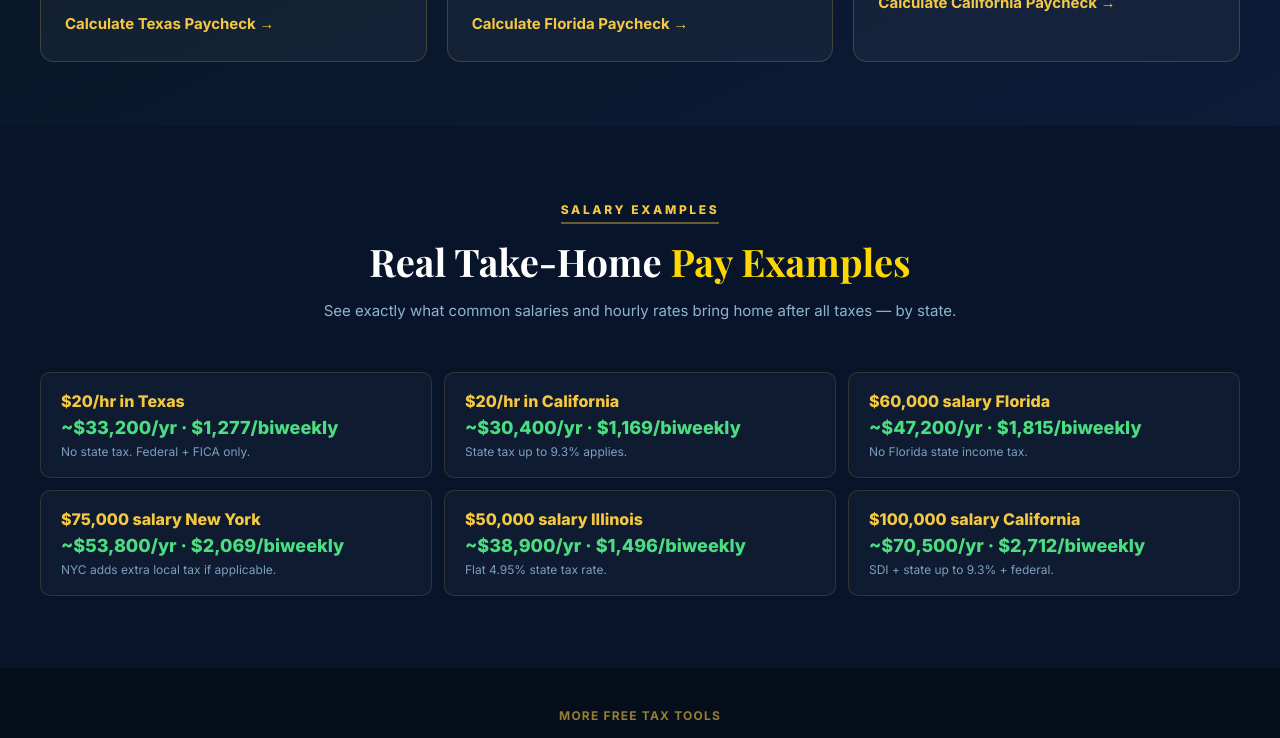
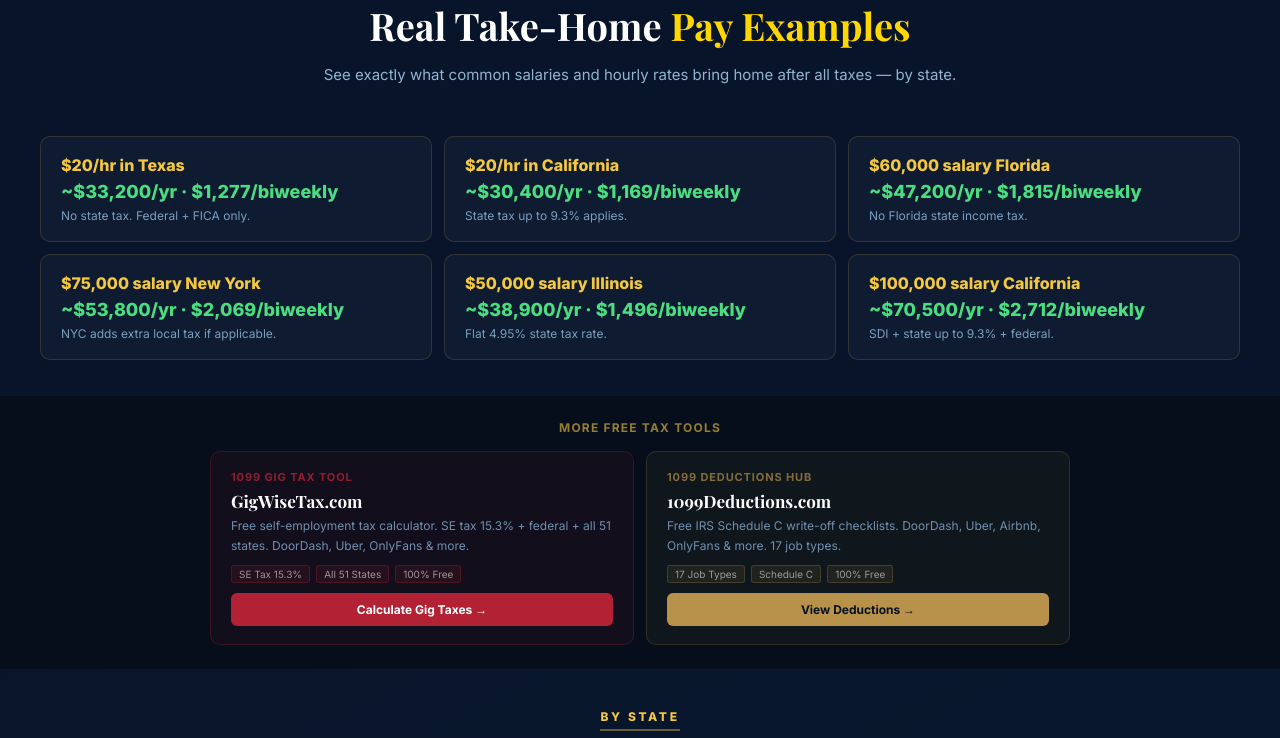
Before and after one commit to devqrcraft-ui/privatepaycheck, a Next.js app: page / in a window 1280 px wide. Shown: the part 3261-3999 px from the top of the page. Built offline with nearby package versions, Linux system fonts and the light colour scheme.

Commit message:
fix: reduce section padding to eliminate dead space

```diff
--- a/src/app/home-client.tsx
+++ b/src/app/home-client.tsx
@@ -38,7 +38,7 @@ const FEATURES = [
 const CSS = `
 
 
-  .featured-states{padding:64px 24px;background:linear-gradient(155deg,#071420 0%,#0C1C38 100%);border-top:1px solid rgba(245,200,66,.10);}
+  .featured-states{padding:32px 24px;background:linear-gradient(155deg,#071420 0%,#0C1C38 100%);border-top:1px solid rgba(245,200,66,.10);}
   .fs-grid{display:grid;grid-template-columns:repeat(3,1fr);gap:20px;max-width:1200px;margin:0 auto;}
   .fs-card{background:rgba(255,255,255,.04);border:1px solid rgba(245,200,66,.20);border-radius:14px;padding:28px 24px;text-decoration:none;display:block;transition:all .25s ease;}
   .fs-card:hover{background:rgba(245,200,66,.07);border-color:rgba(245,200,66,.50);transform:translateY(-4px);box-shadow:0 14px 36px rgba(0,0,0,.45);}
@@ -50,7 +50,7 @@ const CSS = `
   .fs-cta{font-size:15px;font-weight:700;color:#F5C842;}
   @media(max-width:768px){.fs-grid{grid-template-columns:1fr;}}
 
-  .obbb-section{padding:64px 24px;background:linear-gradient(155deg,#07111F 0%,#0D1E35 100%);border-top:1px solid rgba(245,200,66,.12);}
+  .obbb-section{padding:32px 24px;background:linear-gradient(155deg,#07111F 0%,#0D1E35 100%);border-top:1px solid rgba(245,200,66,.12);}
   .obbb-grid{display:grid;grid-template-columns:repeat(4,1fr);gap:16px;max-width:1200px;margin:0 auto;}
   .obbb-card{background:rgba(255,255,255,.04);border:1px solid rgba(99,102,241,.25);border-radius:12px;padding:24px 20px;text-decoration:none;transition:all .25s ease;display:block;}
   .obbb-card:hover{background:rgba(99,102,241,.12);border-color:rgba(99,102,241,.60);transform:translateY(-4px);box-shadow:0 12px 32px rgba(0,0,0,.40);}
@@ -81,7 +81,7 @@ const CSS = `
   .trust-inner{max-width:1200px;margin:0 auto;display:flex;justify-content:space-around;flex-wrap:wrap;gap:20px;text-align:center;}
   .t-n{font-family:'Playfair Display',serif;font-size:28px;font-weight:700;color:#FFD700;}
   .t-l{font-size:12px;font-weight:600;letter-spacing:0.12em;text-transform:uppercase;color:#7A9FBF;margin-top:3px;}
-  .pp-section{padding:72px 24px;}
+  .pp-section{padding:36px 24px;}
   .pp-section-alt{background:linear-gradient(155deg,#08142A 0%,#091A32 100%);}
   .s-head{text-align:center;margin-bottom:48px;}
   .s-tag{display:inline-block;font-size:12px;font-weight:800;letter-spacing:0.22em;text-transform:uppercase;color:#F5C842;border-bottom:2px solid rgba(245,200,66,.40);padding-bottom:5px;margin-bottom:16px;}
@@ -105,7 +105,7 @@ const CSS = `
   body{user-select:none;-webkit-user-select:none;}
   input,textarea,select,.selectable{user-select:text;-webkit-user-select:text;}
 @media(max-width:900px){.hero-inner{grid-template-columns:1fr;gap:24px;}.hero{padding:24px 20px 60px;}.feat-grid{grid-template-columns:repeat(2,1fr);}.hero-copy{order:-1;}}
-  @media(max-width:540px){.hero{padding:20px 16px 48px;}.hero h1{font-size:32px;}.pp-section{padding:52px 16px;}.feat-grid{grid-template-columns:1fr;}.states-grid{grid-template-columns:repeat(2,1fr);}}
+  @media(max-width:540px){.hero{padding:20px 16px 48px;}.hero h1{font-size:32px;}.pp-section{padding:28px 16px;}.feat-grid{grid-template-columns:1fr;}.states-grid{grid-template-columns:repeat(2,1fr);}}
 `;
 
 export default function HomeClient() {
@@ -305,7 +305,7 @@ export default function HomeClient() {
       </section>
 
 
-      <section className="pp-section" style={{background:'#050e1a',paddingTop:'40px',paddingBottom:'48px'}}>
+      <section className="pp-section" style={{background:'#050e1a',paddingTop:'24px',paddingBottom:'24px'}}>
         <div style={{maxWidth:'900px',margin:'0 auto',padding:'0 20px'}}>
           <div style={{fontSize:'12px',fontWeight:700,color:'rgba(245,200,66,0.6)',letterSpacing:'0.1em',textTransform:'uppercase',marginBottom:'16px',textAlign:'center'}}>More Free Tax Tools</div>
           <div style={{display:'grid',gridTemplateColumns:'repeat(auto-fit,minmax(240px,1fr))',gap:'12px'}}>
```
